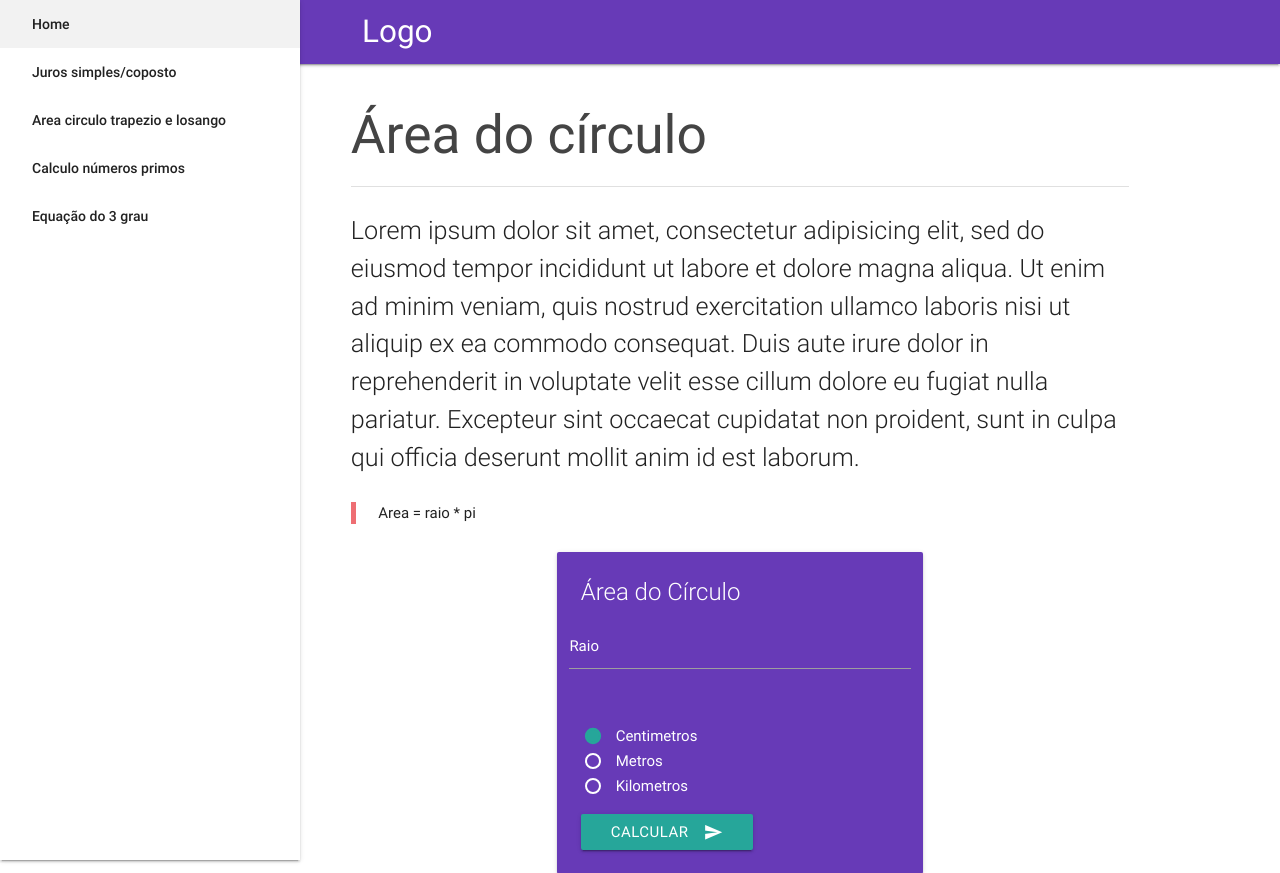
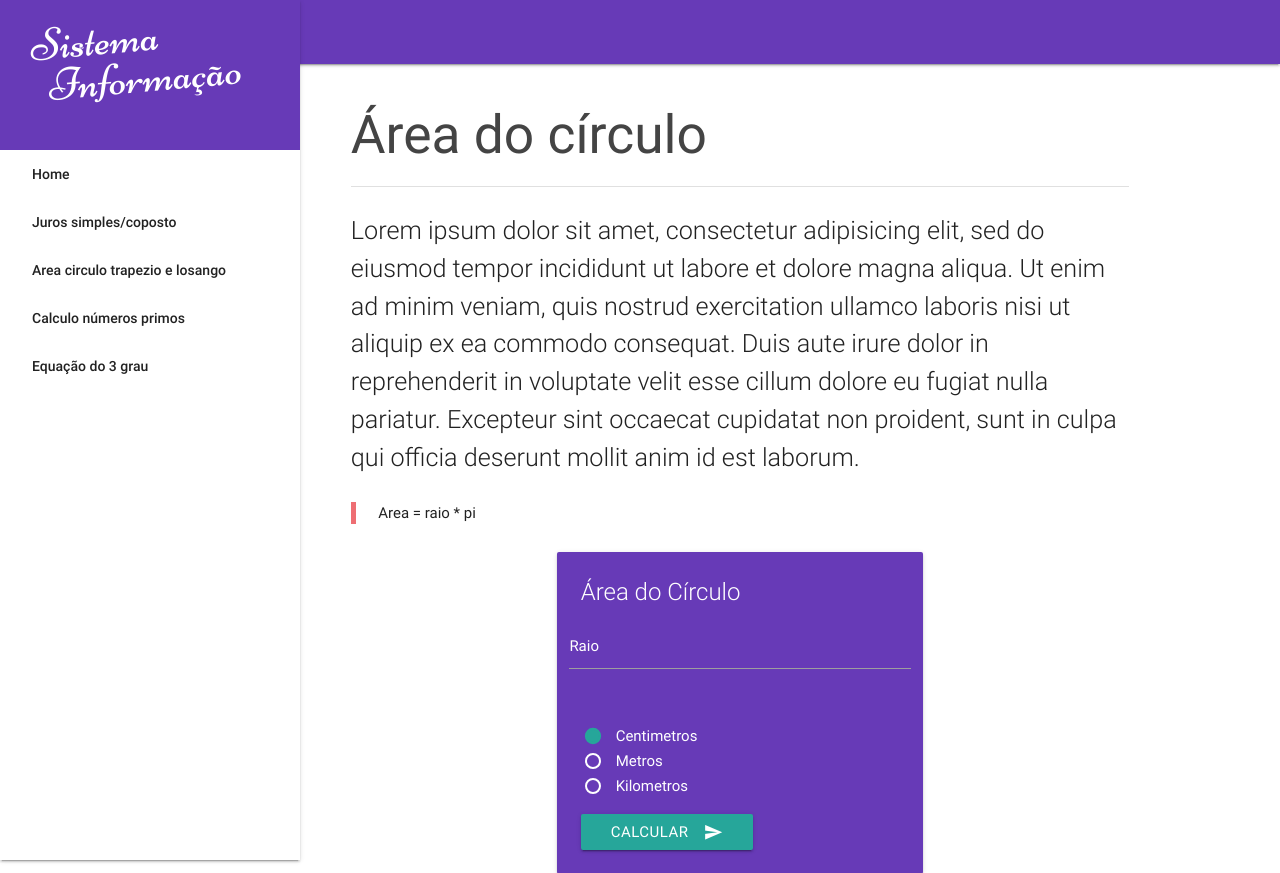
Before and after one commit to DeividFrancis/at.1_3p_si_2018.1-linguagem_e_desenvolvimento_para_web, a PHP site: page /area-circulo-trapezio-losango in a window 1280 px wide. Shown: the top 873 px of the page. Run offline with PHP 8.4, Linux system fonts and the light colour scheme; some libraries are stand-ins or nearby versions.

Commit message:
alterando os input do type text para o type number

```diff
--- a/app/index.php
+++ b/app/index.php
@@ -9,7 +9,6 @@
   <link rel="stylesheet" href="lib/css/my-css.css">
   <!--Import Google Icon Font-->
   <link href="https://fonts.googleapis.com/icon?family=Material+Icons" rel="stylesheet">
-  <link href="https://fonts.googleapis.com/css?family=Niconne&amp;subset=latin-ext" rel="stylesheet">
   <!--Import materialize.css-->
   <link rel="stylesheet" href="https://cdnjs.cloudflare.com/ajax/libs/materialize/0.100.2/css/materialize.min.css">
 
@@ -40,7 +39,7 @@
     }
     .informacao{
       position: absolute;
-      top: 45%;
+      top: 70%;
       left: 1rem;
     }
   </style>
--- a/app/lib/css/my-css.css
+++ b/app/lib/css/my-css.css
@@ -33,3 +33,35 @@
 .space-1{
   padding: 2em 0;
 }
+
+/* Logo */
+.banner-logo{
+  height: 150px;
+  padding: 30px;
+}
+
+.logo{
+  font-family: 'Niconne', cursive;
+  font-size: 3em;
+  /* font-weight: bold; */
+  display: flex;
+  flex-direction: column;
+  position: relative;
+
+  transform: rotate(-5deg);
+  top: -18px;
+}
+.sistema{
+
+}
+.de{
+    position: absolute;
+    top: 10%;
+    left: 20%;
+    font-size: 15%;
+}
+.informacao{
+  position: absolute;
+  top: 85%;
+  left: 1rem;
+}
--- a/app/views/_includes/header.php
+++ b/app/views/_includes/header.php
@@ -6,9 +6,11 @@
     <link rel="stylesheet" href="lib/materialize/css/materialize.css" media="screen,projection">
 
     <!-- Impot My Css -->
-    <link rel="stylesheet" href="lib/css/my-css.css">
+    <link rel="stylesheet" href="/lib/css/my-css.css">
     <!--Import Google Icon Font-->
     <link href="https://fonts.googleapis.com/icon?family=Material+Icons" rel="stylesheet">
+    <link href="https://fonts.googleapis.com/css?family=Niconne&amp;subset=latin-ext" rel="stylesheet">
+
     <!--Import materialize.css-->
     <link rel="stylesheet" href="https://cdnjs.cloudflare.com/ajax/libs/materialize/0.100.2/css/materialize.min.css">
 
@@ -21,7 +23,7 @@
       <nav class="top-nav deep-purple">
         <div class="container">
           <div class="nav-wrapper">
-            <a href="#" class="brand-logo">Logo</a>
+            <!-- <a href="#" class="brand-logo">Logo</a> -->
             <!-- <ul id="nav-mobile" class="right">
               <li><a href="sass.html">Sass</a></li>
               <li><a href="collapsible.html">JavaScript</a></li>
@@ -32,6 +34,13 @@
         </div>
       </nav>
       <ul id="nav-mobile" class="side-nav fixed">
+        <li class="banner-logo deep-purple white-text">
+          <div class="logo">
+            <span class="sistema">Sistema</span>
+            <span class="de">de</span>
+            <span class="informacao">Informação</span>
+          </div>
+        </li>
         <li><a href="//localhost:8080">Home</a></li>
         <li><a href="juros-simples-composto">Juros simples/coposto</a></li>
         <li><a href="area-circulo-trapezio-losango">Area circulo trapezio e losango</a></li>
--- a/app/views/calculo/areaCirculoTrapezioLosango.template.php
+++ b/app/views/calculo/areaCirculoTrapezioLosango.template.php
@@ -10,14 +10,14 @@
       <blockquote>
         Area = raio * pi
       </blockquote>
-      <div class="col s6 offset-s3">
+      <div class="col s12 l6 offset-l3">
         <div id="circulo" class="card hoverable deep-purple  white-text">
           <div class="card-content">
             <div class="card-title">Área do Círculo</div>
             <form action="/area-circulo-trapezio-losango#circulo" method="post">
               <div class="row">
                 <div class="input-field s10 center">
-                  <input type="text" name="raio">
+                  <input type="number" name="raio">
                   <label for="raio">Raio</label>
                 </div>
               </div>
@@ -65,15 +65,15 @@
           <form action="/area-circulo-trapezio-losango#trapezio" method="post">
             <div class="row">
               <div class="input-field col s12 m4 l4">
-                <input type="text" name="altura" id="altura">
+                <input type="number" name="altura" id="altura">
                 <label for="altura">Altura</label>
               </div>
               <div class="input-field col s12 m4 l4">
-                <input type="text" name="baseMaior" id="BaseMaior">
+                <input type="number" name="baseMaior" id="BaseMaior">
                 <label for="BaseMaior">Base Maior</label>
               </div>
               <div class="input-field col s12 m4 l4">
-                <input type="text" name="baseMenor" id="BaseMenor">
+                <input type="number" name="baseMenor" id="BaseMenor">
                 <label for="BaseMenor">Base Menor</label>
               </div>
             </div>
@@ -116,11 +116,11 @@
           <form action="/area-circulo-trapezio-losango#losango" method="post">
             <div class="row">
               <div class="input-field col s12 m6">
-                <input type="text" name="diagonalMaior" id="dMaior">
+                <input type="number" name="diagonalMaior" id="dMaior">
                 <label for="dMaior">Diagonal Maior</label>
               </div>
               <div class="input-field col s12 m6  ">
-                <input type="text" name="diagonalMenor" id="dMenor">
+                <input type="number" name="diagonalMenor" id="dMenor">
                 <label for="dMenor">Diagonal Menor</label>
               </div>
             </div>
@@ -160,11 +160,11 @@
           <form action="/area-circulo-trapezio-losango#volume-cilindro" method="post">
             <div class="row">
               <div class="input-field col s6">
-                <input type="text" name="raio">
+                <input type="number" name="raio">
                 <label for="raio">Raio</label>
               </div>
               <div class="input-field col s6">
-                <input type="text" name="altura">
+                <input type="number" name="altura">
                 <label for="altura">Altura</label>
               </div>
             </div>
@@ -188,7 +188,7 @@
 </div>
 <!-- <h5>Area do Circulo</h5>
   <form class="" action="../../controller/areaCirculo.controller.php" method="post">
-    raio<input type="text" name="raio">
+    raio<input type="number" name="raio">
     <input type="radio" name="metragem">centimetros
     <input type="radio" name="metragem">metros
     <input type="radio" name="metragem">kilometros
@@ -199,23 +199,23 @@
   <!-- <h5>Areaa Trapezio</h5>
 
     <form class="" action="../../controller/areaTrapezio.controller.php" method="post">
-      altura<input type="text" name="altura">
-      Bmenor<input type="text" name="baseMenor">
-      Bmaior<input type="text" name="baseMaior">
+      altura<input type="number" name="altura">
+      Bmenor<input type="number" name="baseMenor">
+      Bmaior<input type="number" name="baseMaior">
       <button type="submit" name="button">Calcular</button>
     </form> -->
 
     <!-- <h5>Area Losango</h5>
       <form class="" action="../../controller/areaLosango.controller.php" method="post">
-        Dmaior<input type="text" name="diagonalMaior">
-        Dmenor<input type="text" name="diagonalMenor">
+        Dmaior<input type="number" name="diagonalMaior">
+        Dmenor<input type="number" name="diagonalMenor">
         <button type="submit" name="button">Calcular</button>
       </form> -->
 
       <!-- <h5>Area e volume do cilindro</h5>
         <form class="" action="../../controller/areaVolumeCilindro.controller.php" method="post">
-          raio<input type="text" name="raio">
-          altura<input type="text" name="altura">
+          raio<input type="number" name="raio">
+          altura<input type="number" name="altura">
           <button type="submit" name="button">Calcular</button>
         </form> -->
 
```
